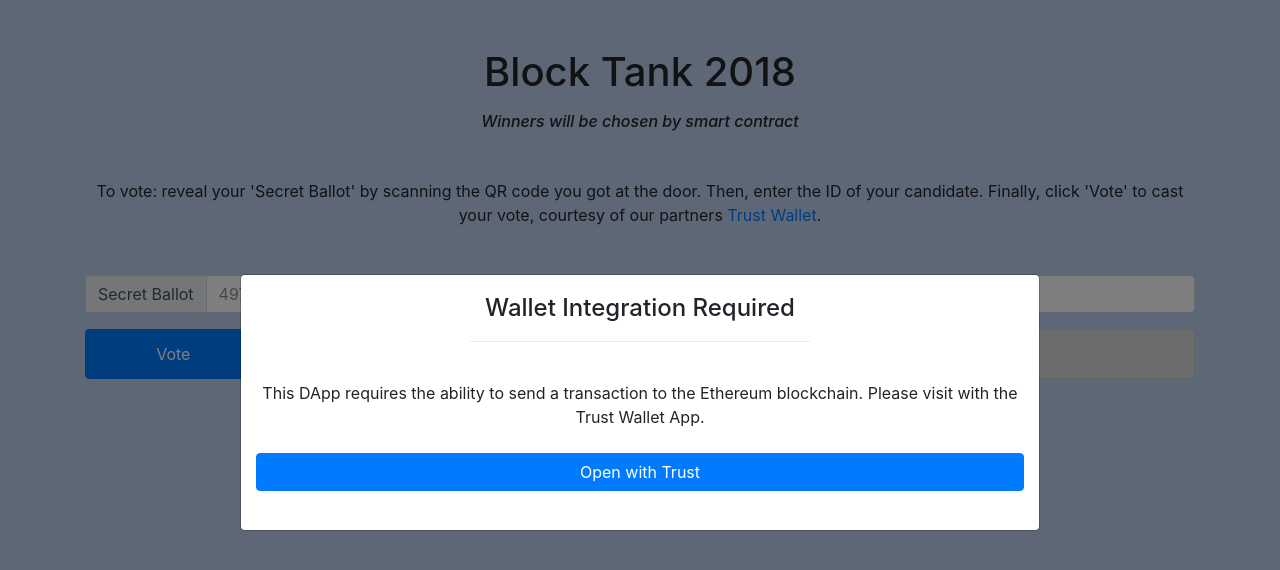
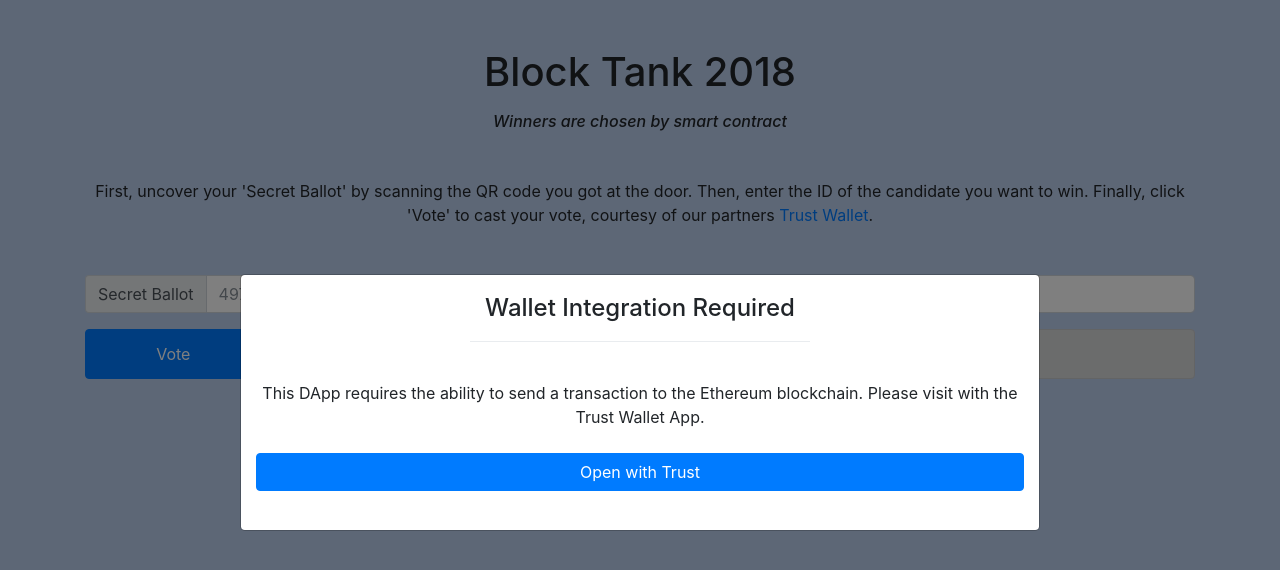
Before and after one commit to hydrogen-dev/hydro-voting, a plain HTML site: page docs/index.html in a window 1280 px wide. Drawn offline with nearby package versions, Linux system fonts and the light colour scheme; a script that the page names is missing.

Commit message:
more text changes

```diff
--- a/docs/index.html
+++ b/docs/index.html
@@ -45,8 +45,8 @@
     <div class="container">
       <div id="prove">
         <h1 class="text-center mt-5 mb-3">Block Tank 2018</h1>
-        <h6 class="text-center mb-5"><i>Winners will be chosen by smart contract</i></h6>
-        <p class="text-center mb-5">To vote: reveal your 'Secret Ballot' by scanning the QR code you got at the door. Then, enter the ID of your candidate. Finally, click 'Vote' to cast your vote, courtesy of our partners <a href="https://trustwalletapp.com/" target="_blank">Trust Wallet</a>.</p>
+        <h6 class="text-center mb-5"><i>Winners are chosen by smart contract</i></h6>
+        <p class="text-center mb-5">First, uncover your 'Secret Ballot' by scanning the QR code you got at the door. Then, enter the ID of the candidate you want to win. Finally, click 'Vote' to cast your vote, courtesy of our partners <a href="https://trustwalletapp.com/" target="_blank">Trust Wallet</a>.</p>
         <form id="vote">
           <div class="form-row">
             <div class="form-group col-md-8">
```
